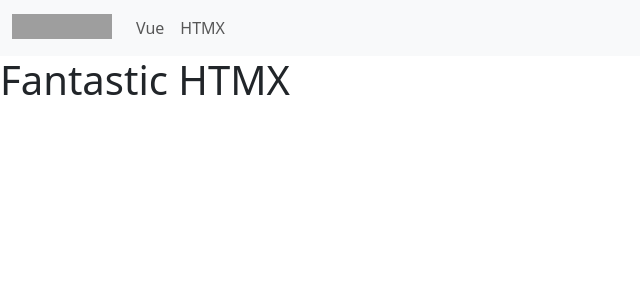
After one commit to pedro-wh/ejerciciovue2, a Django app: page /todos/htmx/ in a window 1280 px wide. The commit adds this page. Shown: the top 300 px of the page, without its empty margins (0-640 px from the left). Run offline with Django 3.2, Linux system fonts and the light colour scheme; grey boxes are pictures that could not be loaded.

Commit message:
Avances con htmx

```diff
--- a/templates/base/base.html
+++ b/templates/base/base.html
@@ -10,15 +10,34 @@
   <link href="https://cdn.jsdelivr.net/npm/bootstrap@5.3.3/dist/css/bootstrap.min.css" rel="stylesheet">
   <link rel="stylesheet" href="https://cdnjs.cloudflare.com/ajax/libs/font-awesome/6.5.1/css/all.min.css">
   <link rel="stylesheet" href="{% static 'estilospedrito.css' %}" />
+  {% block styles %}{% endblock %}
 </head>
 
 <body>
+  <nav class="navbar navbar-expand-lg bg-body-tertiary">
+    <div class="container-fluid">
+      <a class="navbar-brand" href="#">
+        <img src="https://cdn.freelogovectors.net/wp-content/uploads/2017/03/trello-logo.png" alt="Logo" width="100" height="25" class="d-inline-block align-text-top">
+      </a>
+      <button class="navbar-toggler" type="button" data-bs-toggle="collapse" data-bs-target="#navbarNavAltMarkup" aria-controls="navbarNavAltMarkup" aria-expanded="false" aria-label="Toggle navigation">
+        <span class="navbar-toggler-icon"></span>
+      </button>
+      <div class="collapse navbar-collapse" id="navbarNavAltMarkup">
+        <div class="navbar-nav">
+          <a class="nav-link" href="/todos/">Vue</a>
+          <a class="nav-link" href="/todos/htmx/">HTMX</a>
+        </div>
+      </div>
+    </div>
+  </nav>
+
   <div>
     {%block content %}
     <h5>Contenido principal</h5>
     {% endblock %}
   </div>
 
+  <script src="https://cdn.jsdelivr.net/npm/bootstrap@5.3.3/dist/js/bootstrap.bundle.min.js"></script>
   <script>
     function updateTheme(event) {
       if (event.matches)
@@ -30,6 +49,8 @@
     updateTheme(prefersDarkScheme);
     prefersDarkScheme.addEventListener('change', updateTheme);
   </script>
+
+  {% block scripts %}{% endblock %}
 </body>
 
 </html>
--- /dev/null
+++ b/templates/todos/htmx.html
@@ -0,0 +1,12 @@
+{% extends "base/base.html" %}
+{% load vite %}
+
+{%block title %} Bienvenido {% endblock %}
+
+{%block content %}
+<h1>Fantastic HTMX</h1>
+{% endblock %}
+
+{%block scripts %}
+<script src="https://unpkg.com/htmx.org@2.0.4"></script>
+{% endblock %}
--- a/todos/urls.py
+++ b/todos/urls.py
@@ -1,8 +1,8 @@
-from todos.views import index
+from todos.views import htmx, index
 from django.conf.urls import url
 
 
 urlpatterns = [
     url(r'^$', index, name="index"),
-
+    url(r'^htmx/$', htmx, name="htmx"),
 ]
--- a/todos/views.py
+++ b/todos/views.py
@@ -4,3 +4,6 @@ from django.shortcuts import render
 # Create your views here.
 def index(request):
   return render(request, "todos/index.html")
+
+def htmx(request):
+  return render(request, "todos/htmx.html")
```
Also changed, not shown: src/App.vue (+7 -3 lines).
